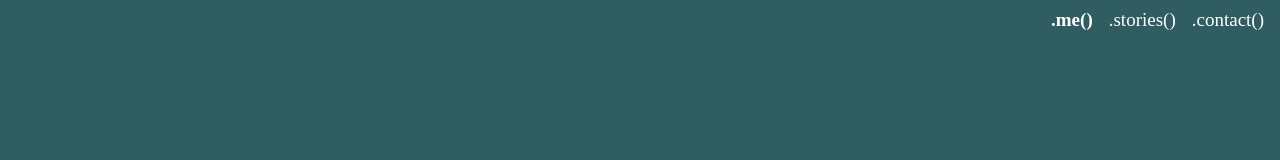
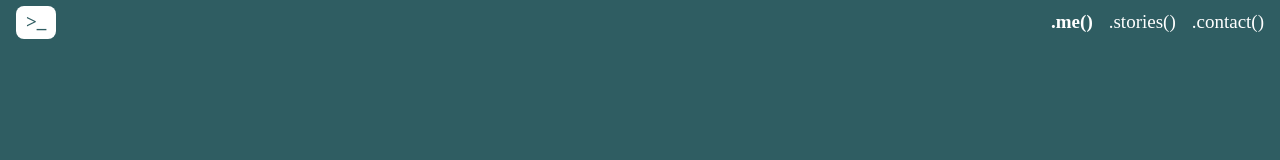
Before and after one commit to OliverKlukas/oliverklukas.github.io, a React (Create React App) app: page / in a window 1280 px wide. Shown: the top 160 px of the page. Built offline with nearby package versions, Linux system fonts and the light colour scheme; a web font is replaced by a local one.

Commit message:
Add terminal buton

```diff
--- a/src/components/Header.tsx
+++ b/src/components/Header.tsx
@@ -10,10 +10,13 @@ import React from "react";
 function Header({activeSection, scroll} : {activeSection : number, scroll : (section : string) => void}){
 
     return(
-        <div className={`flex text-mobile-standard ${activeSection == 0 ? "text-white bg-green-4" : "text-black bg-white"} gap-2 lg:gap-4 justify-end sticky top-0 z-50 pr-2 lg:pr-4 py-1 lg:py-1.5`}>
-            <button onClick={() => scroll("#landing")} className={`${activeSection == 0 && "font-bold"}`}>.me()</button>
-            <button onClick={() => scroll("#stories")} className={`${activeSection == 1 && "font-bold"}`}>.stories()</button>
-            <button onClick={() => scroll("#contact")} className={`${activeSection == 2 && "font-bold"}`}>.contact()</button>
+        <div className={`flex justify-between text-mobile-standard ${activeSection == 0 ? "text-white bg-green-4" : "text-black bg-white"} sticky top-0 z-50 px-2 lg:px-4 py-1 lg:py-1.5`}>
+            <button className={`${activeSection == 0 ? "bg-white text-green-4" : "bg-green-4 text-white"} rounded-lg px-2.5 py-0.5 font-bold`}>{">_"}</button>
+            <div className="flex flex-row gap-2 lg:gap-4">
+                <button onClick={() => scroll("#landing")} className={`${activeSection == 0 && "font-bold"}`}>.me()</button>
+                <button onClick={() => scroll("#stories")} className={`${activeSection == 1 && "font-bold"}`}>.stories()</button>
+                <button onClick={() => scroll("#contact")} className={`${activeSection == 2 && "font-bold"}`}>.contact()</button>
+            </div>
         </div>
     )
 }
--- a/tailwind.config.js
+++ b/tailwind.config.js
@@ -9,16 +9,6 @@ module.exports = {
       'lg': '1024px',
       'xl': '1280px',
       '2xl': '1536px',
-    },
-    colors:{
-      'green-1': '#DFEEEA',
-      'green-2': '#A7C4BC',
-      'green-3': '#5E8B7E',
-      'green-4': '#2F5D62',
-      'green-5': '#02242D',
-      'grey': '#6F6F6F',
-      'white': '#FFFFFF',
-      'black': '#000000',
     },
     fontSize: {
       'heading': '144px',
@@ -33,7 +23,16 @@ module.exports = {
     fontFamily:{
       'sans': ['"Ibarra Real Nova"'],
     },
-    extend: {},
+    extend: {
+      colors:{
+        'green-1': '#DFEEEA',
+        'green-2': '#A7C4BC',
+        'green-3': '#5E8B7E',
+        'green-4': '#2F5D62',
+        'green-5': '#02242D',
+        'grey': '#6F6F6F',
+      },
+    },
   },
   plugins: [],
 }
```
